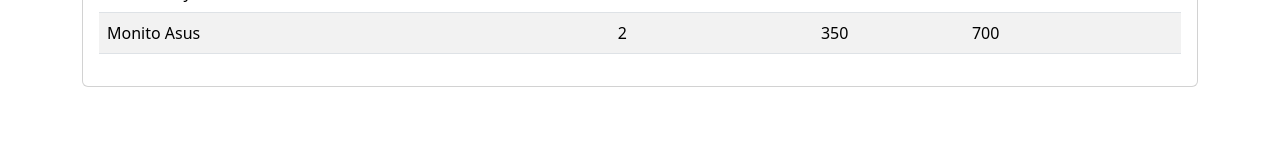
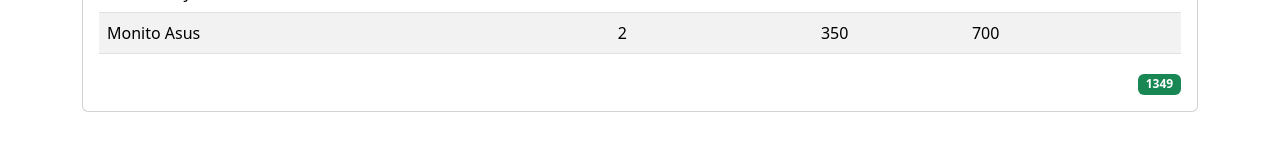
Before and after one commit to jcalvopinam/sample-react-project, a React (Vite) app: page / in a window 1280 px wide. Shown: the part 542-692 px from the top of the page. Built offline with nearby package versions, Linux system fonts and the light colour scheme.

Commit message:
Add total field

```diff
--- a/src/App.jsx
+++ b/src/App.jsx
@@ -3,12 +3,14 @@
 import BillingView from './components/BillingView';
 import ClientView from './components/ClientView';
 import CompanyView from './components/CompanyView';
+import TotalView from './components/TotalView';
 
 function App() {
 
   const {
     id: userId,
     name: userName,
+    total: totalAmount,
     client: clientData,
     company: companyData,
     items: itemsData
@@ -30,6 +32,7 @@
               </div>
             </div>
             <BillingDetailView title="Detalles de la factura" items={itemsData} />
+            <TotalView total={totalAmount}/>
           </div>
         </div>
       </div>
```
